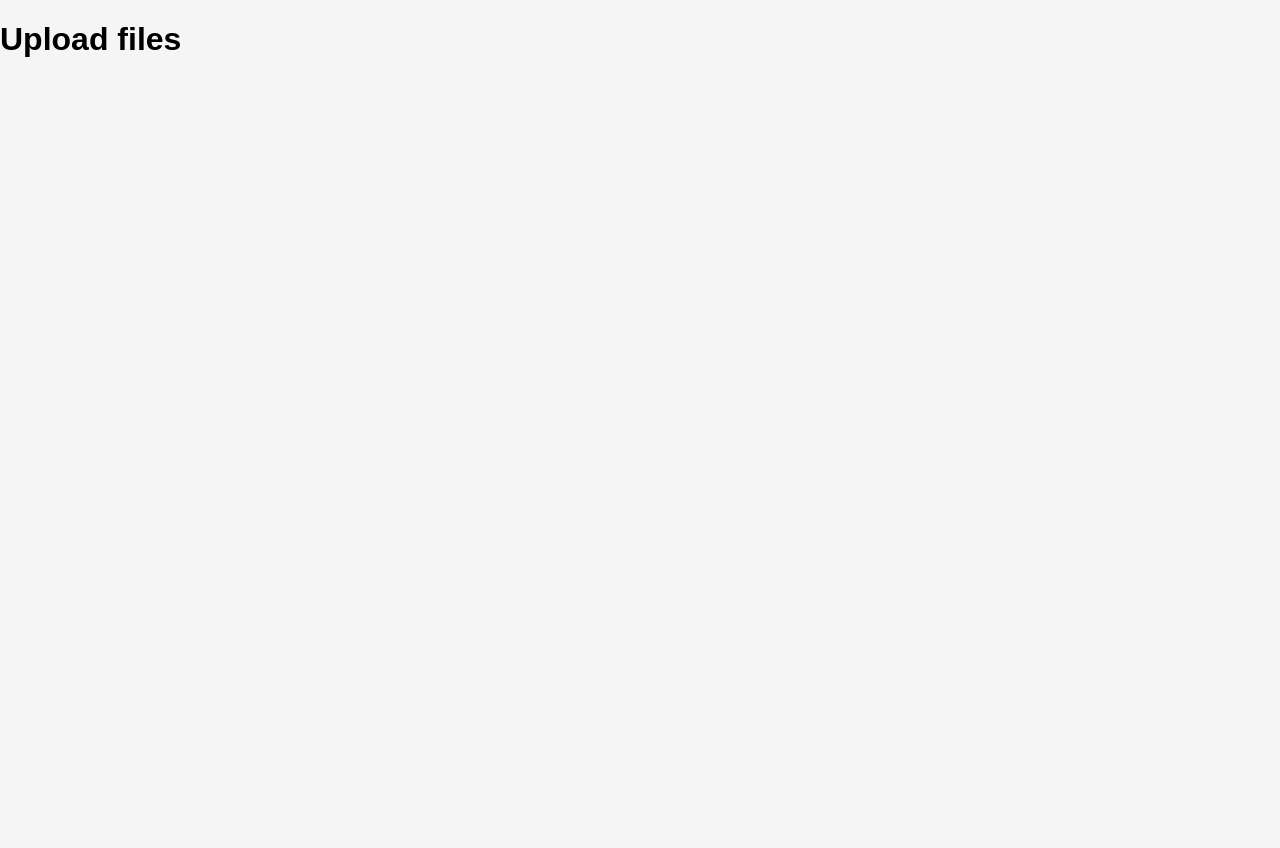
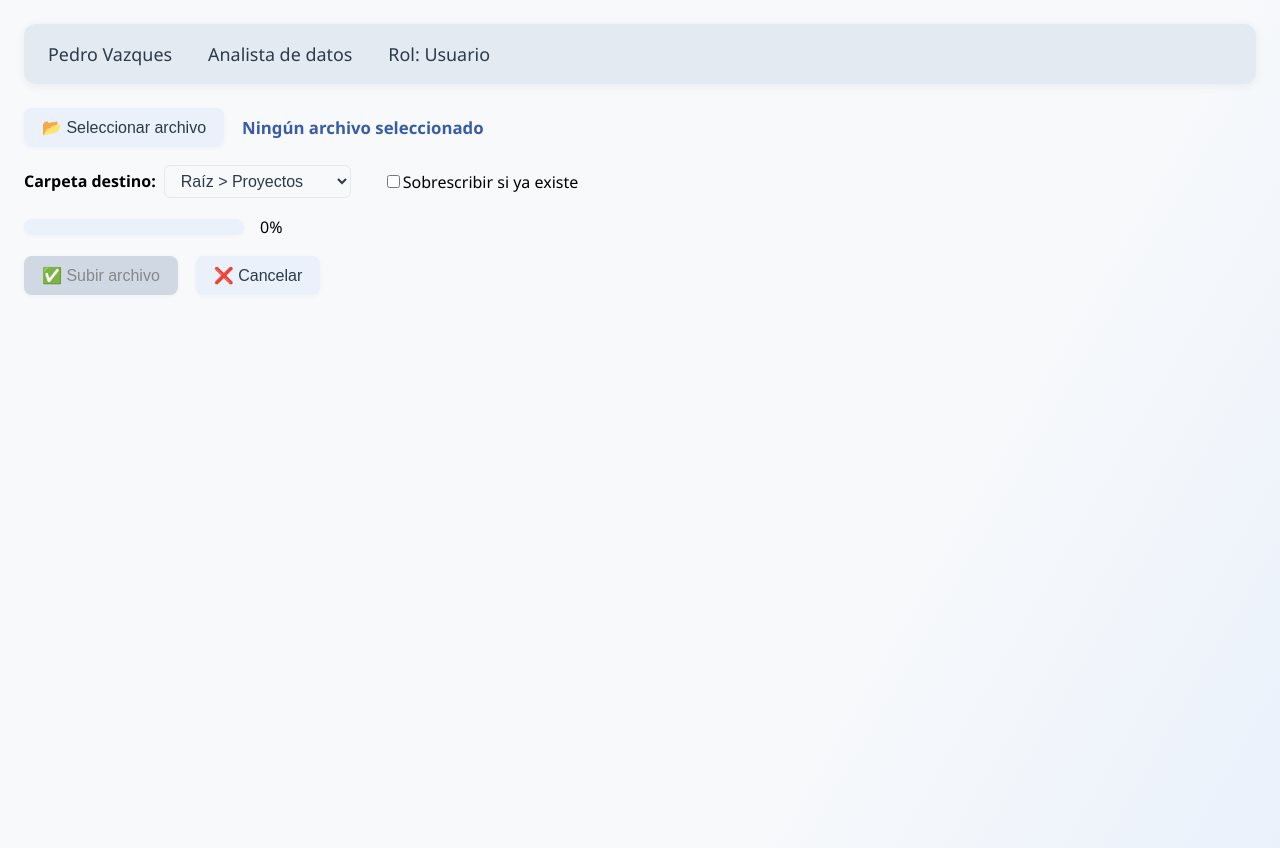
Before and after one commit to IraPues890/SW2_SISTEMA_DE_ALMACENAMIENTO, a React (Vite) app in the folder Frontend/: page /upload in a window 1280 px wide. Before the commit the page ends 800 px from the top, so only its background shows below. Built offline with nearby package versions, Linux system fonts and the light colour scheme.

Commit message:
añadir vista temp uploadfiles-front

```diff
--- a/Frontend/src/pages/UploadFiles/Uploadfiles.css
+++ b/Frontend/src/pages/UploadFiles/Uploadfiles.css
@@ -0,0 +1,126 @@
+.Upload_files {
+  font-family: 'Segoe UI', Arial, sans-serif;
+  padding: 24px;
+  background: linear-gradient(120deg, #f7f9fb 70%, #eaf1fb 100%);
+  min-height: 100vh;
+}
+
+.uf-header {
+  background: #e3eaf2;
+  padding: 18px 24px;
+  border-radius: 12px;
+  margin-bottom: 24px;
+  display: flex;
+  align-items: center;
+  box-shadow: 0 2px 8px rgba(44, 62, 80, 0.07);
+}
+
+.uf-user-info {
+  display: flex;
+  gap: 36px;
+  font-size: 1.12rem;
+  color: #2d3a4a;
+  font-weight: 500;
+}
+
+.uf-file-selector {
+  display: flex;
+  align-items: center;
+  gap: 18px;
+  margin-bottom: 18px;
+}
+
+.uf-select-btn {
+  padding: 10px 18px;
+  border: none;
+  border-radius: 8px;
+  background: #eaf1fb;
+  color: #2d3a4a;
+  font-size: 1rem;
+  cursor: pointer;
+  transition: background 0.2s, transform 0.2s;
+  box-shadow: 0 1px 4px rgba(44, 62, 80, 0.04);
+}
+
+.uf-select-btn:hover {
+  background: #3a5ca8;
+  color: #fff;
+  transform: scale(1.04);
+}
+
+.uf-file-name {
+  font-size: 1.05rem;
+  color: #3a5ca8;
+  font-weight: 600;
+}
+
+.uf-options {
+  display: flex;
+  gap: 32px;
+  align-items: center;
+  margin-bottom: 18px;
+}
+
+.uf-folder-select {
+  margin-left: 8px;
+  padding: 6px 12px;
+  border-radius: 6px;
+  border: 1px solid #e3eaf2;
+  background: #f7f9fb;
+  color: #2d3a4a;
+  font-size: 1rem;
+}
+
+.uf-progress {
+  display: flex;
+  align-items: center;
+  gap: 16px;
+  margin-bottom: 18px;
+}
+
+.uf-progress-bar {
+  width: 220px;
+  height: 16px;
+  background: #eaf1fb;
+  border-radius: 8px;
+  overflow: hidden;
+  box-shadow: 0 1px 4px rgba(44, 62, 80, 0.04);
+}
+
+.uf-progress-fill {
+  height: 100%;
+  background: linear-gradient(90deg, #3a5ca8 60%, #6db3f2 100%);
+  border-radius: 8px;
+  transition: width 0.3s;
+}
+
+.uf-actions {
+  display: flex;
+  gap: 18px;
+}
+
+.uf-upload-btn,
+.uf-cancel-btn {
+  padding: 10px 18px;
+  border: none;
+  border-radius: 8px;
+  background: #eaf1fb;
+  color: #2d3a4a;
+  font-size: 1rem;
+  cursor: pointer;
+  transition: background 0.2s, transform 0.2s;
+  box-shadow: 0 1px 4px rgba(44, 62, 80, 0.04);
+}
+
+.uf-upload-btn:disabled {
+  background: #cfd8e3;
+  color: #888;
+  cursor: not-allowed;
+}
+
+.uf-upload-btn:hover:not(:disabled),
+.uf-cancel-btn:hover {
+  background: #3a5ca8;
+  color: #fff;
+  transform: scale(1.04);
+}
--- a/Frontend/src/pages/UploadFiles/Uploadfiles.jsx
+++ b/Frontend/src/pages/UploadFiles/Uploadfiles.jsx
@@ -1,10 +1,152 @@
+import './Uploadfiles.css';
+import { useState } from 'react';
 
-import './Uploadfiles.css';
+// S: Cabecera de identidad
+function UserHeader({ name, role, type }) {
+  return (
+    <header className="uf-header">
+      <div className="uf-user-info">
+        <span className="uf-user-name">{name}</span>
+        <span className="uf-user-role">{role}</span>
+        <span className="uf-user-type">Rol: {type}</span>
+      </div>
+    </header>
+  );
+}
 
+// S: Selector de archivo
+function FileSelector({ selectedFile, onSelect }) {
+  return (
+    <section className="uf-file-selector">
+      <label className="uf-select-label">
+        <button
+          className="uf-select-btn"
+          onClick={() => document.getElementById('fileInput').click()}
+        >
+          📂 Seleccionar archivo
+        </button>
+        <input
+          id="fileInput"
+          type="file"
+          style={{ display: 'none' }}
+          onChange={e => onSelect(e.target.files[0])}
+        />
+      </label>
+      <span className="uf-file-name">
+        {selectedFile ? selectedFile.name : 'Ningún archivo seleccionado'}
+      </span>
+    </section>
+  );
+}
+
+// S: Opciones adicionales
+function UploadOptions({ destFolder, onFolderChange, overwrite, onOverwriteChange }) {
+  return (
+    <section className="uf-options">
+      <div>
+        <strong>Carpeta destino:</strong>
+        <select
+          value={destFolder}
+          onChange={e => onFolderChange(e.target.value)}
+          className="uf-folder-select"
+        >
+          <option>Raíz &gt; Proyectos</option>
+          <option>Raíz &gt; Documentos</option>
+          <option>Raíz &gt; Imágenes</option>
+        </select>
+      </div>
+      <div>
+        <label>
+          <input
+            type="checkbox"
+            checked={overwrite}
+            onChange={e => onOverwriteChange(e.target.checked)}
+          />
+          Sobrescribir si ya existe
+        </label>
+      </div>
+    </section>
+  );
+}
+
+// S: Barra de progreso
+function UploadProgress({ progress }) {
+  return (
+    <section className="uf-progress">
+      <div className="uf-progress-bar">
+        <div
+          className="uf-progress-fill"
+          style={{ width: `${progress}%` }}
+        ></div>
+      </div>
+      <span>{progress}%</span>
+    </section>
+  );
+}
+
+// S: Acciones
+function UploadActions({ onUpload, onCancel, disabled }) {
+  return (
+    <section className="uf-actions">
+      <button
+        className="uf-upload-btn"
+        disabled={disabled}
+        onClick={onUpload}
+      >
+        ✅ Subir archivo
+      </button>
+      <button
+        className="uf-cancel-btn"
+        onClick={onCancel}
+      >
+        ❌ Cancelar
+      </button>
+    </section>
+  );
+}
+
+// O: Permite extensión por props
 function Uploadfiles() {
+  const [selectedFile, setSelectedFile] = useState(null);
+  const [destFolder, setDestFolder] = useState('Raíz > Proyectos');
+  const [overwrite, setOverwrite] = useState(false);
+  const [progress, setProgress] = useState(0);
+
+  // Simulación de carga
+  const handleUpload = () => {
+    setProgress(0);
+    const interval = setInterval(() => {
+      setProgress(prev => {
+        if (prev >= 100) {
+          clearInterval(interval);
+          return 100;
+        }
+        return prev + 10;
+      });
+    }, 200);
+  };
+
+  const handleCancel = () => {
+    setSelectedFile(null);
+    setProgress(0);
+  };
+
   return (
     <div className="Upload_files">
-        <h1>Upload files</h1>
+      <UserHeader name="Pedro Vazques" role="Analista de datos" type="Usuario" />
+      <FileSelector selectedFile={selectedFile} onSelect={setSelectedFile} />
+      <UploadOptions
+        destFolder={destFolder}
+        onFolderChange={setDestFolder}
+        overwrite={overwrite}
+        onOverwriteChange={setOverwrite}
+      />
+      <UploadProgress progress={progress} />
+      <UploadActions
+        onUpload={handleUpload}
+        onCancel={handleCancel}
+        disabled={!selectedFile || progress > 0}
+      />
     </div>
   );
 }
```
